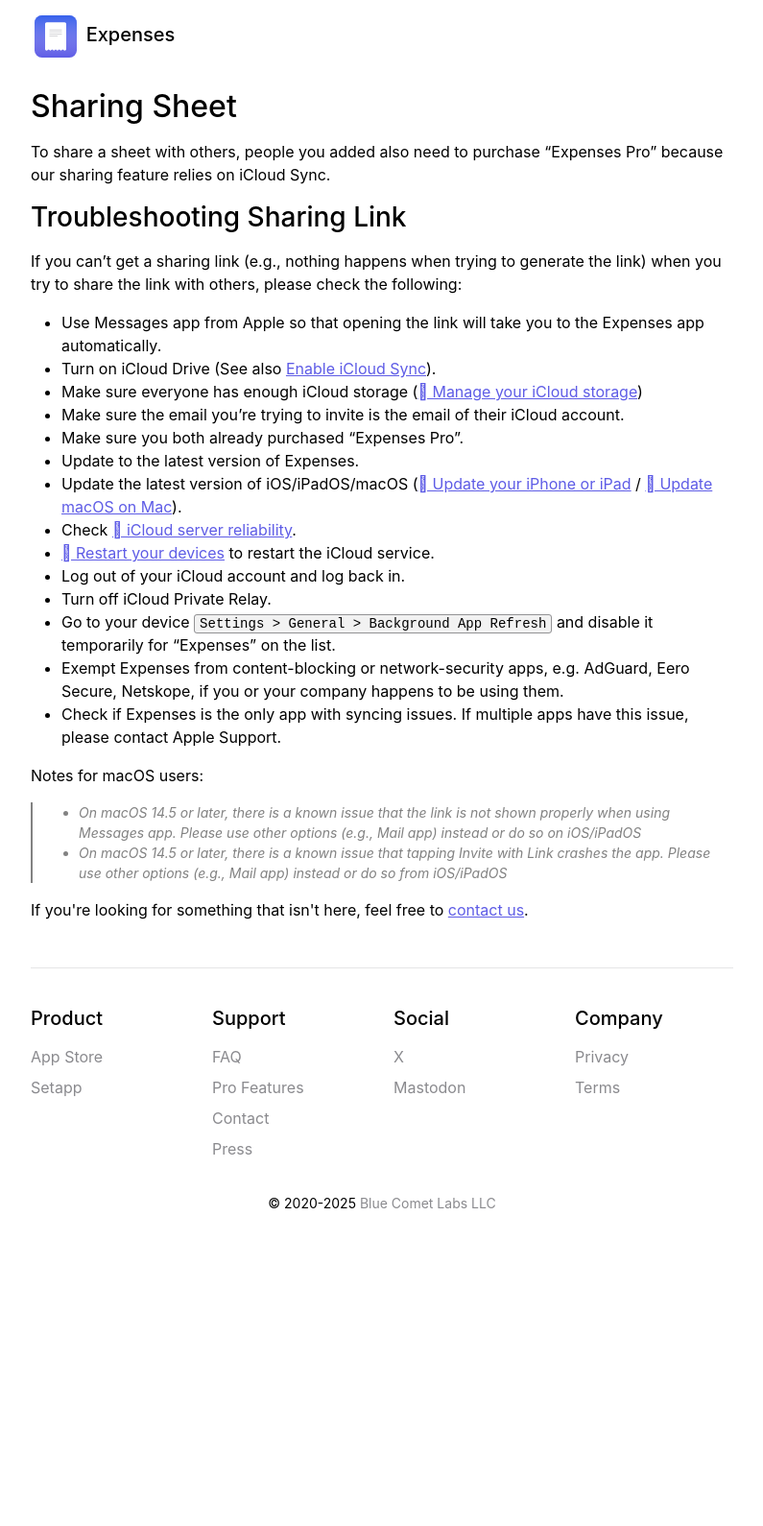
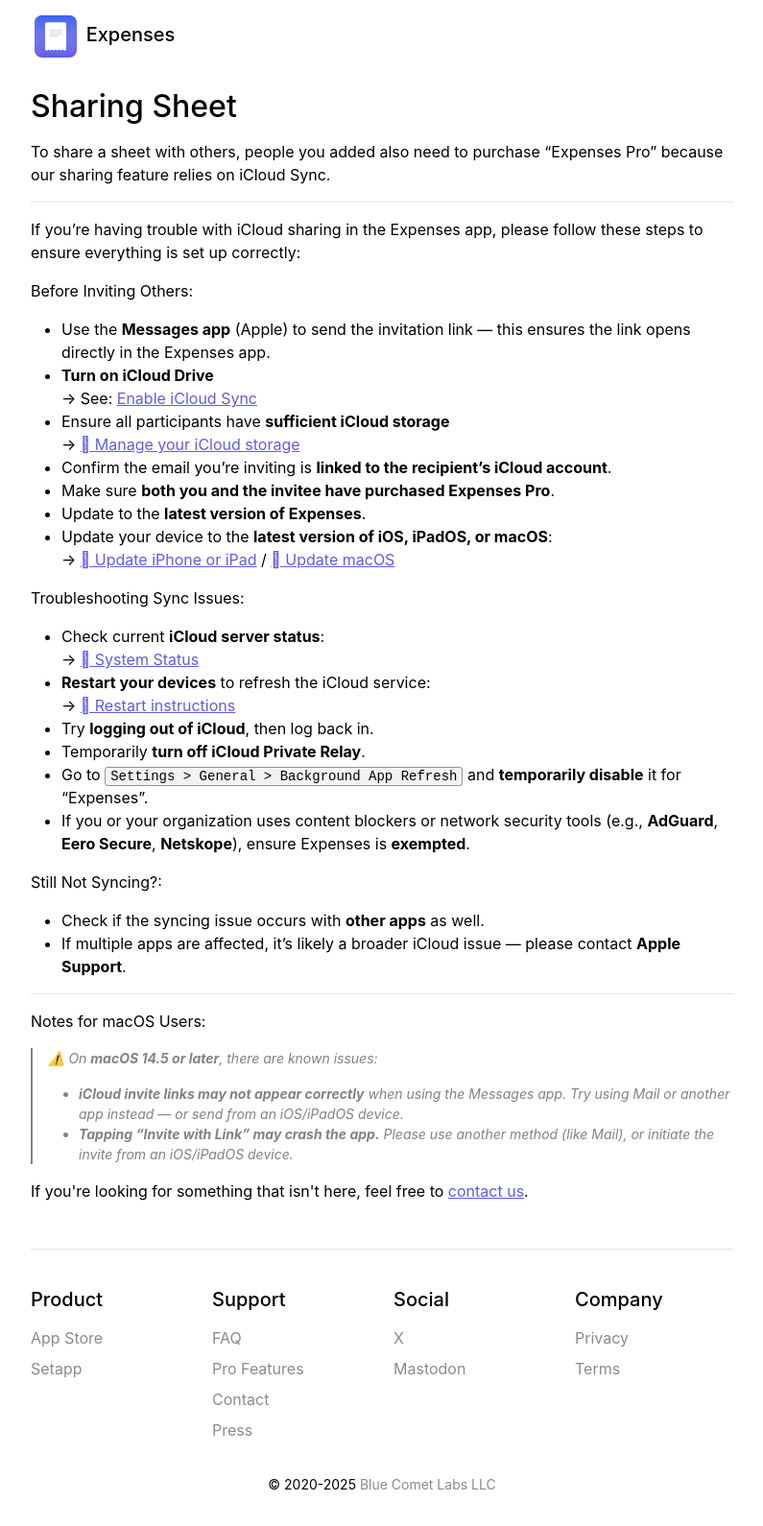
Before and after one commit to bluecometlabs/getexpenses.app, a Jekyll site: the page built from pages/faq/sync/sharing-sheet.md, in a window 1280 px wide. Shown: the whole page at 96% size, without its empty margins (242-1037 px from the left). Built offline with Jekyll 4.4.1, drawn with Linux system fonts in a browser that asks for light colours; before the commit the page ends 1297 px from its top, so only the background shows below that.

Commit message:
Update page

```diff
--- a/pages/faq/sync/sharing-sheet.md
+++ b/pages/faq/sync/sharing-sheet.md
@@ -8,28 +8,46 @@
 
 To share a sheet with others, people you added also need to purchase "Expenses Pro" because our sharing feature relies on iCloud Sync.
 
-### Troubleshooting Sharing Link
+---
 
-If you can't get a sharing link (e.g., nothing happens when trying to generate the link) when you try to share the link with others, please check the following:
+If you're having trouble with iCloud sharing in the Expenses app, please follow these steps to ensure everything is set up correctly:
 
-- Use Messages app from Apple so that opening the link will take you to the Expenses app automatically.
-- Turn on iCloud Drive (See also [Enable iCloud Sync](/faq/enable-icloud-sync)).
-- Make sure everyone has enough iCloud storage ([ Manage your iCloud storage](https://support.apple.com/en-us/108922){:target="_blank"})
-- Make sure the email you're trying to invite is the email of their iCloud account.
-- Make sure you both already purchased "Expenses Pro".
-- Update to the latest version of Expenses.
-- Update the latest version of iOS/iPadOS/macOS ([ Update your iPhone or iPad](https://support.apple.com/en-us/118575){:target="_blank"} / [ Update macOS on Mac](https://support.apple.com/en-us/108382){:target="_blank"}).
-- Check [ iCloud server reliability](https://www.apple.com/support/systemstatus/).
-- [ Restart your devices](https://support.apple.com/en-us/101603) to restart the iCloud service.
-- Log out of your iCloud account and log back in.
-- Turn off iCloud Private Relay.
-- Go to your device `Settings > General > Background App Refresh` and disable it temporarily for "Expenses" on the list.
-- Exempt Expenses from content-blocking or network-security apps, e.g. AdGuard, Eero Secure, Netskope, if you or your company happens to be using them.
-- Check if Expenses is the only app with syncing issues. If multiple apps have this issue, please contact Apple Support.
+Before Inviting Others:
 
-Notes for macOS users:
+- Use the **Messages app** (Apple) to send the invitation link — this ensures the link opens directly in the Expenses app.
+- **Turn on iCloud Drive**
+  → See: [Enable iCloud Sync](/faq/enable-icloud-sync)
+- Ensure all participants have **sufficient iCloud storage**
+  → [ Manage your iCloud storage](https://support.apple.com/en-us/108922){:target="_blank"}
+- Confirm the email you're inviting is **linked to the recipient's iCloud account**.
+- Make sure **both you and the invitee have purchased Expenses Pro**.
+- Update to the **latest version of Expenses**.
+- Update your device to the **latest version of iOS, iPadOS, or macOS**:
+  → [ Update iPhone or iPad](https://support.apple.com/en-us/118575){:target="_blank"} / [ Update macOS](https://support.apple.com/en-us/108382){:target="_blank"}
 
-> - On macOS 14.5 or later, there is a known issue that the link is not shown properly when using Messages app. Please use other options (e.g., Mail app) instead or do so on iOS/iPadOS
-> - On macOS 14.5 or later, there is a known issue that tapping Invite with Link crashes the app. Please use other options (e.g., Mail app) instead or do so from iOS/iPadOS
+Troubleshooting Sync Issues:
+
+- Check current **iCloud server status**:
+  → [ System Status](https://www.apple.com/support/systemstatus/)
+- **Restart your devices** to refresh the iCloud service:
+  → [ Restart instructions](https://support.apple.com/en-us/101603)
+- Try **logging out of iCloud**, then log back in.
+- Temporarily **turn off iCloud Private Relay**.
+- Go to `Settings > General > Background App Refresh` and **temporarily disable** it for "Expenses".
+- If you or your organization uses content blockers or network security tools (e.g., **AdGuard**, **Eero Secure**, **Netskope**), ensure Expenses is **exempted**.
+
+Still Not Syncing?:
+
+- Check if the syncing issue occurs with **other apps** as well.
+- If multiple apps are affected, it's likely a broader iCloud issue — please contact **Apple Support**.
+
+---
+
+Notes for macOS Users:
+
+> ⚠️ On **macOS 14.5 or later**, there are known issues:
+>
+> - **iCloud invite links may not appear correctly** when using the Messages app. Try using Mail or another app instead — or send from an iOS/iPadOS device.
+> - **Tapping “Invite with Link” may crash the app.** Please use another method (like Mail), or initiate the invite from an iOS/iPadOS device.
 
 {% include faq_footer.html %}
```
